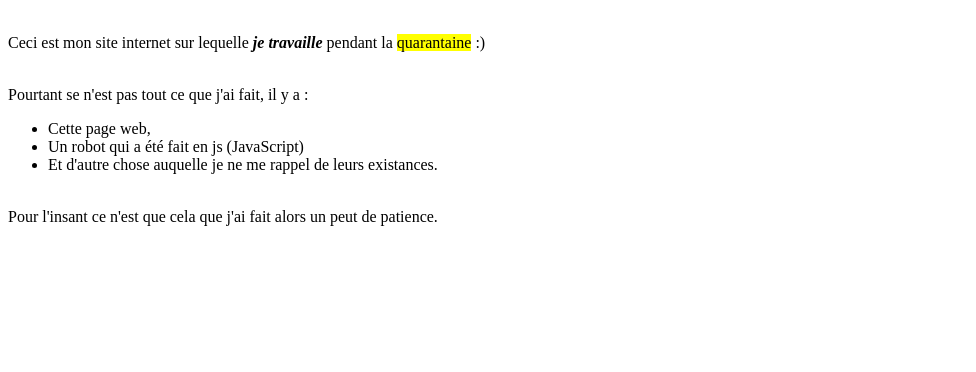
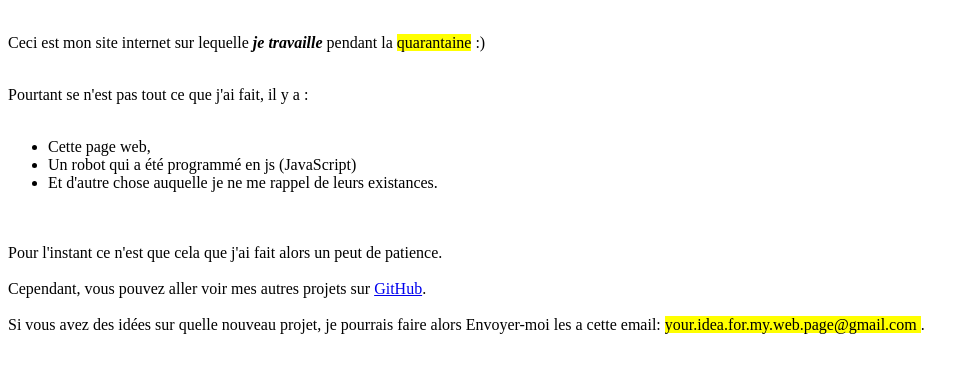
Before and after one commit to NicNeko/WebSite, a plain HTML site: page WebSite/Index.html in a window 1280 px wide. Shown: the part 66-438 px from the top of the page, without its empty margins (0-976 px from the left). Drawn offline with Linux system fonts and the light colour scheme.

Commit message:
Add files via upload

```diff
--- a/WebSite/Index.html
+++ b/WebSite/Index.html
@@ -4,6 +4,7 @@
     <meta name="viewport" content="width=device-width, initial-scale=1.0">
     <title>My Website</title>
     <link rel="shortcut icon" type="image/png" href="img/Favicon.png">
+    <link rel="stylesheet" href="style.css" />
 </head>
 <body>
     <h1>Bonsoir chers personnes qui ont acces a cette page.</h1>
@@ -12,14 +13,19 @@
 <br>
 Pourtant se n'est pas tout ce que j'ai fait, il y a :
 <br>
+<br>
 <ul>
     <li>Cette page web,</li>
-    <li>Un robot qui a été fait en js (JavaScript)</li>
+    <li>Un robot qui a été programmé en js (JavaScript)</li>
     <li>Et d'autre chose auquelle je ne me rappel de leurs existances.</li>
 </ul>
 <br>
-Pour l'insant ce n'est que cela que j'ai fait alors un peut de patience.
-
+<br>
+Pour l'instant ce n'est que cela que j'ai fait alors un peut de patience.
+<br><br>
+Cependant, vous pouvez aller voir mes autres projets sur <a href="https://github.com/NicNeko/WebSite">GitHub</a>.
+<br><br>
+Si vous avez des idées sur quelle nouveau projet, je pourrais faire alors Envoyer-moi les a cette email: <mark> your.idea.for.my.web.page@gmail.com </mark>.
 
 
 
--- /dev/null
+++ b/WebSite/Style.css
@@ -0,0 +1 @@
+yeet
```
Also changed, not shown: WebSite/WebSite/img/Favicon.png (added).
